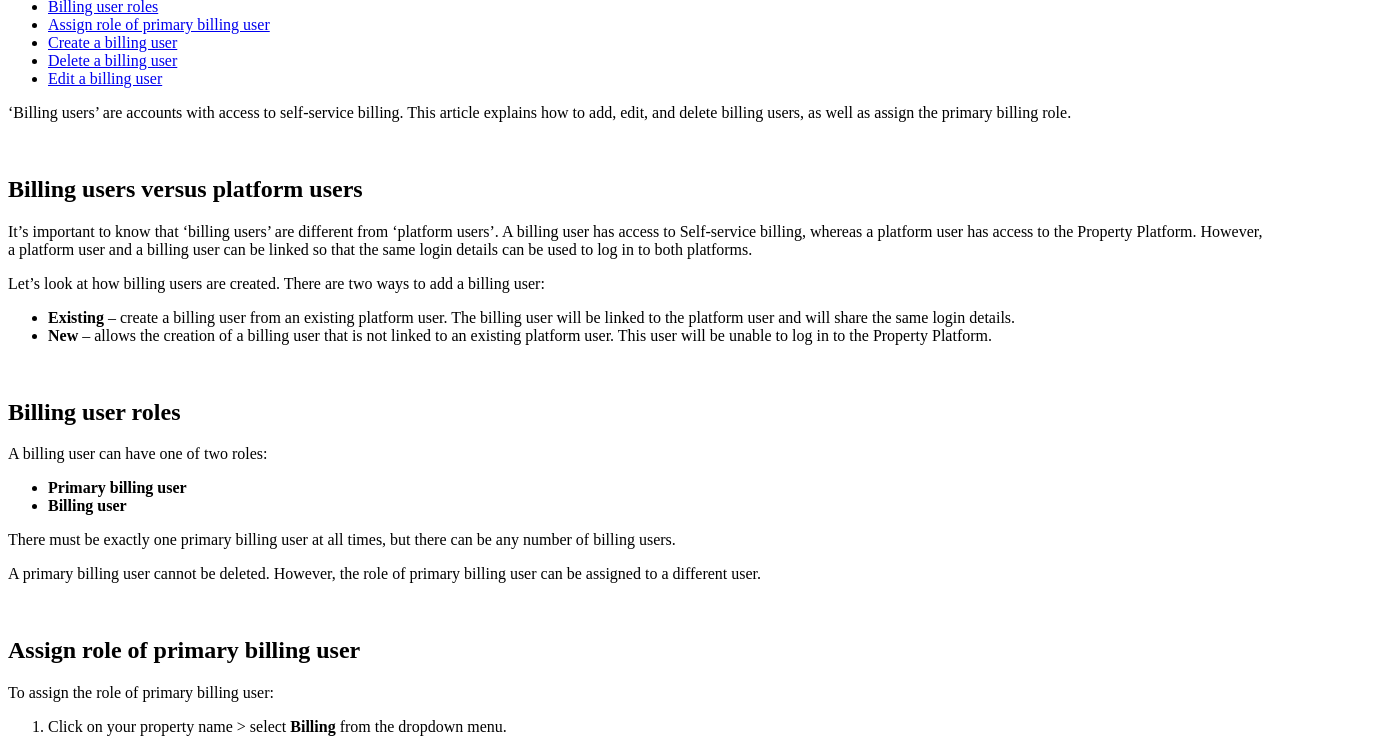
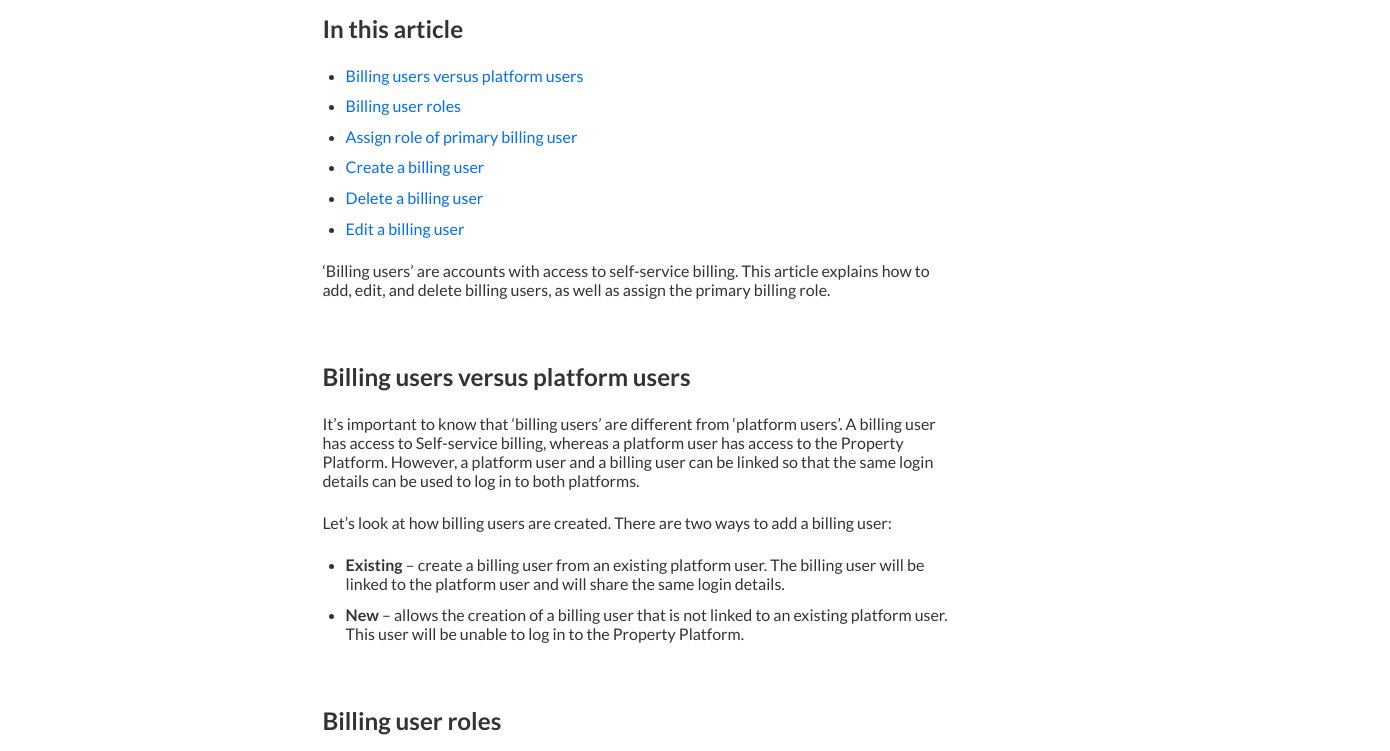
Before and after one commit to benjamin-glitsos/benglitsos-articles, a plain HTML site: page billing-manage-billing-users/index.html in a window 1280 px wide. Shown: the part 147-898 px from the top of the page, 1390 px wide, since content can reach past the window. Drawn offline with Linux system fonts and the light colour scheme.

Commit message:
Fixing routing

```diff
--- a/billing-manage-billing-users/index.html
+++ b/billing-manage-billing-users/index.html
@@ -5,7 +5,7 @@
         <meta name="viewport" content="width=device-width, initial-scale=1" />
         <meta name="date" content='2022-07-02' />
         <link rel="canonical" href="https://learn.siteminder.com/s/article/Billing-Create-edit-delete-and-assign-billing-users" />
-        <link rel="stylesheet" href="/themes/article-theme-blue.css" />
+        <link rel="stylesheet" href="/themes/article-blue.css" />
         <title>Billing – Create, edit, delete, and assign billing users</title>
         <meta name="description" content="‘Billing users’ are accounts with access to self-service billing. This article explains how to add, edit, and delete billing users, as well as assign the primary billing role." />
     </head>
```
